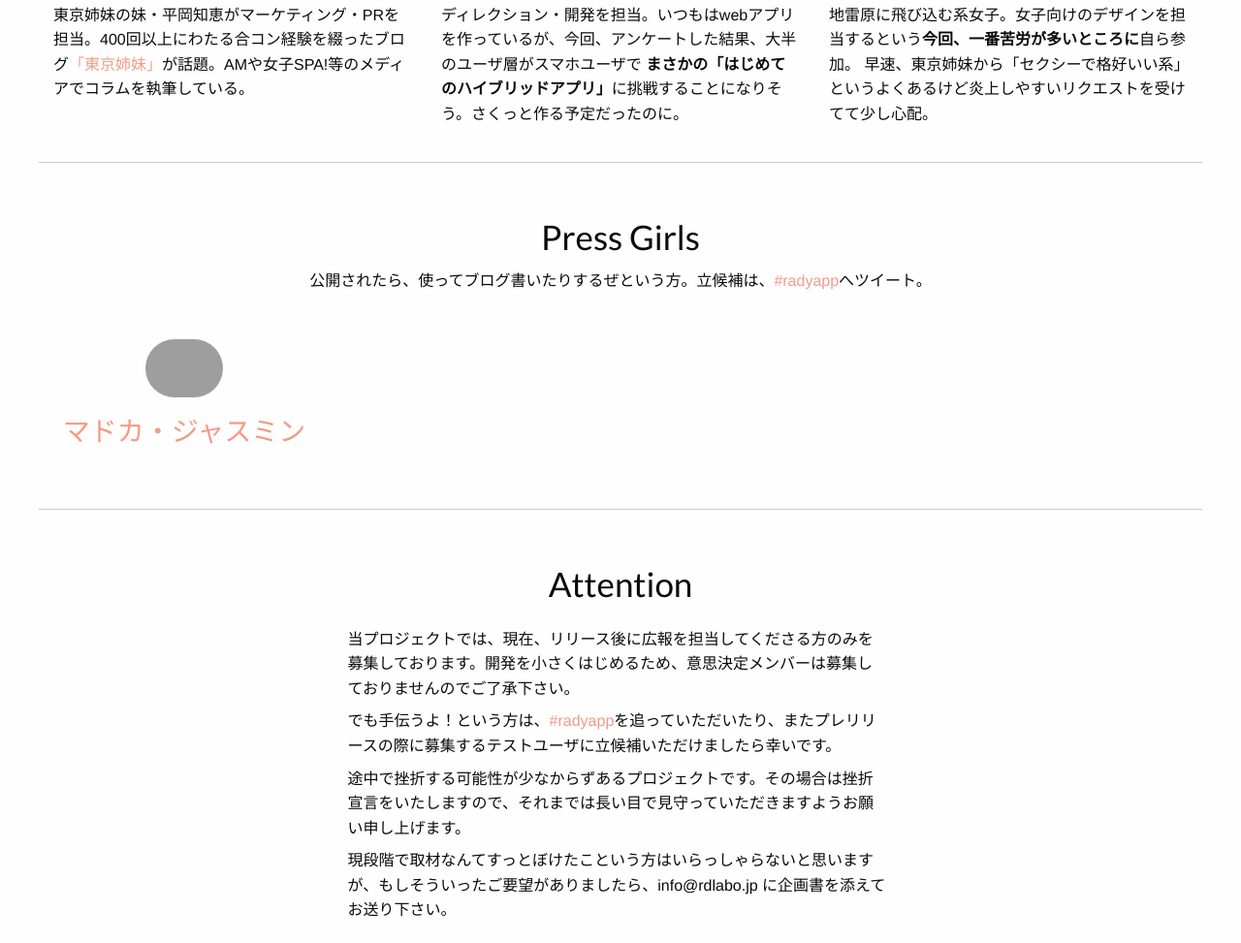
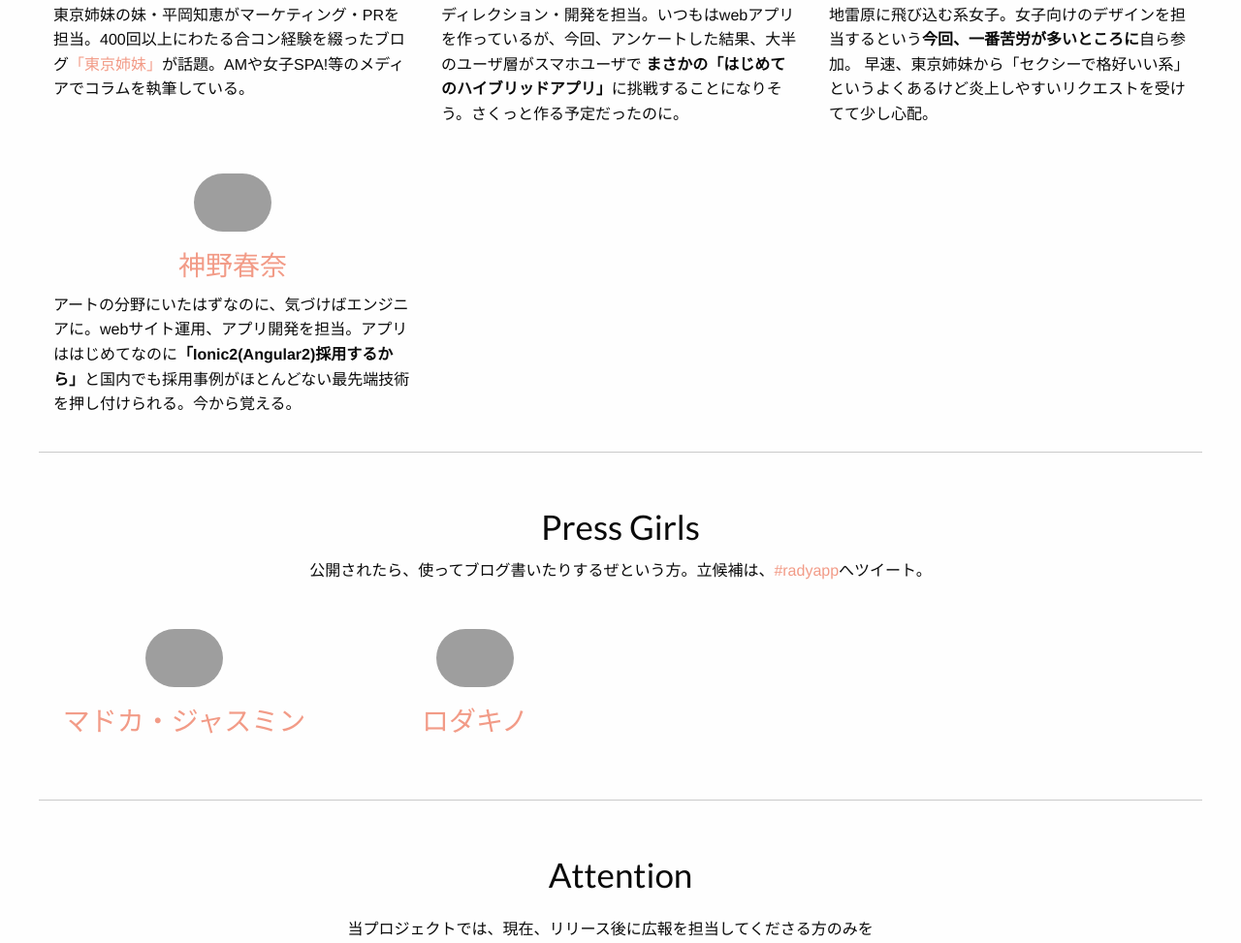
Before and after one commit to tokyosisters/radyapp.github.io, a website: page index.html in a window 1280 px wide. Shown: the part 957-1930 px from the top of the page at 97% size. Drawn offline with nearby package versions, Linux system fonts and the light colour scheme; grey boxes are pictures that could not be loaded.

Commit message:
pressgirlsの追加。神野の紹介文追加

```diff
--- a/index.html
+++ b/index.html
@@ -83,6 +83,13 @@
             早速、東京姉妹から「セクシーで格好いい系」というよくあるけど炎上しやすいリクエストを受けてて少し心配。</p>
           </div>
         </div>
+        <div class="row">
+      <div class="medium-4 columns">
+        <div class="text-center"><img class="circle medium circle-icon" src="https://pbs.twimg.com/profile_images/691610472936660992/O4uwgtJe.jpg" /></div>
+        <h3 class="name text-center"><a target="_blank" href="https://twitter.com/kmnhrn">神野春奈</a></h3>
+        <p>アートの分野にいたはずなのに、気づけばエンジニアに。webサイト運用、アプリ開発を担当。アプリははじめてなのに<strong>「Ionic2(Angular2)採用するから」</strong>と国内でも採用事例がほとんどない最先端技術を押し付けられる。今から覚える。</p>
+      </div>
+        </div>
         <hr>
         <div class="text-center padding-y">
           <h2 class="font-point">Press Girls</h2>
@@ -93,6 +100,11 @@
               <img class="circle medium circle-icon" src="https://pbs.twimg.com/profile_images/685379812542656512/5_Nwu_cz.jpg">
               <h3 class="name text-center"><a target="_blank" href="https://twitter.com/edgwmdk">マドカ・ジャスミン</a></h3>
             </div>
+            <div class="column text-center">
+              <img class="circle medium circle-icon" src="https://pbs.twimg.com/profile_images/699505219235770368/Nm1fR2ot.jpg">
+              <h3 class="name text-center"><a target="_blank" href="https://twitter.com/kr0v0xlk">ロダキノ</a></h3>
+            </div>
+
           </div>
         </div>
         <hr>
```
